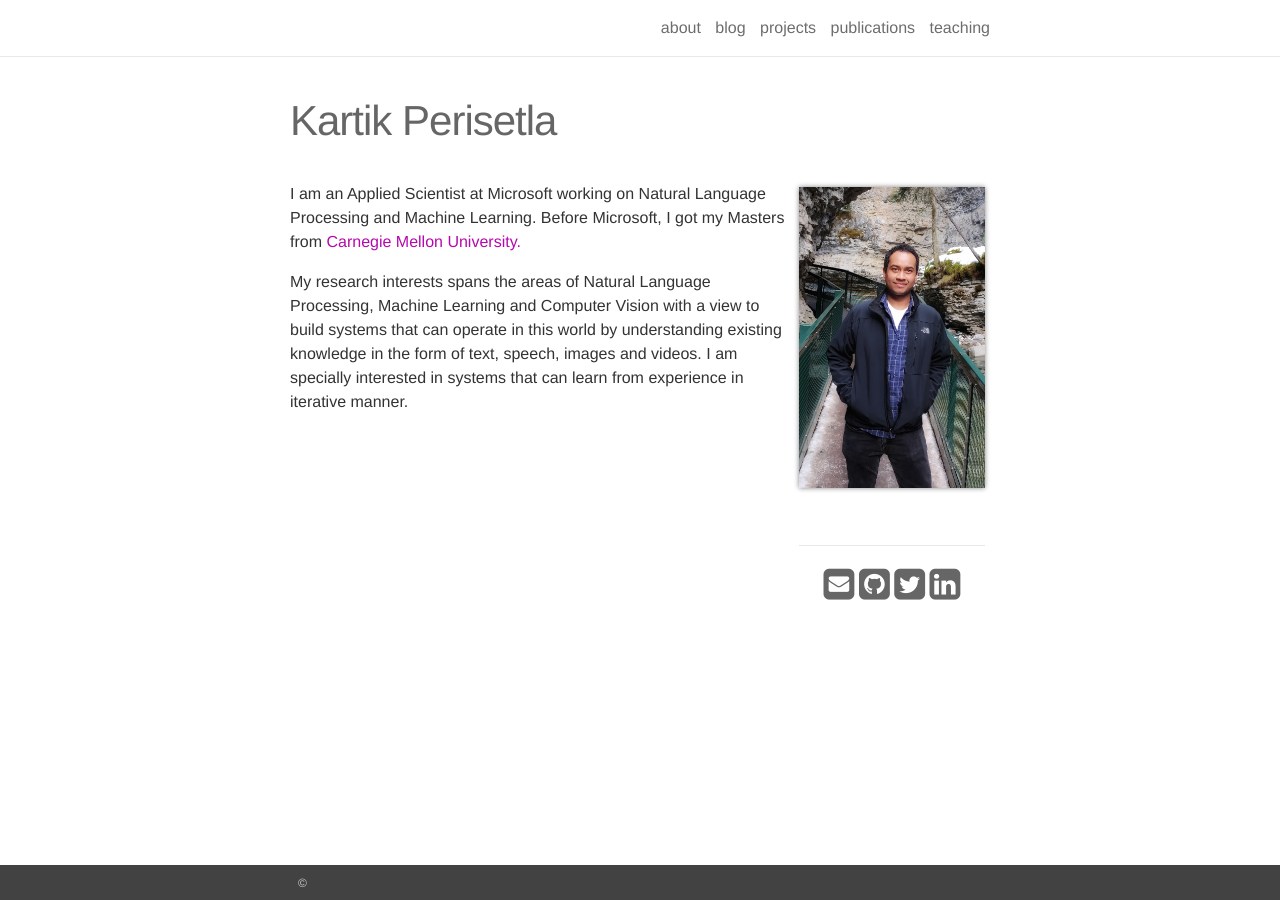
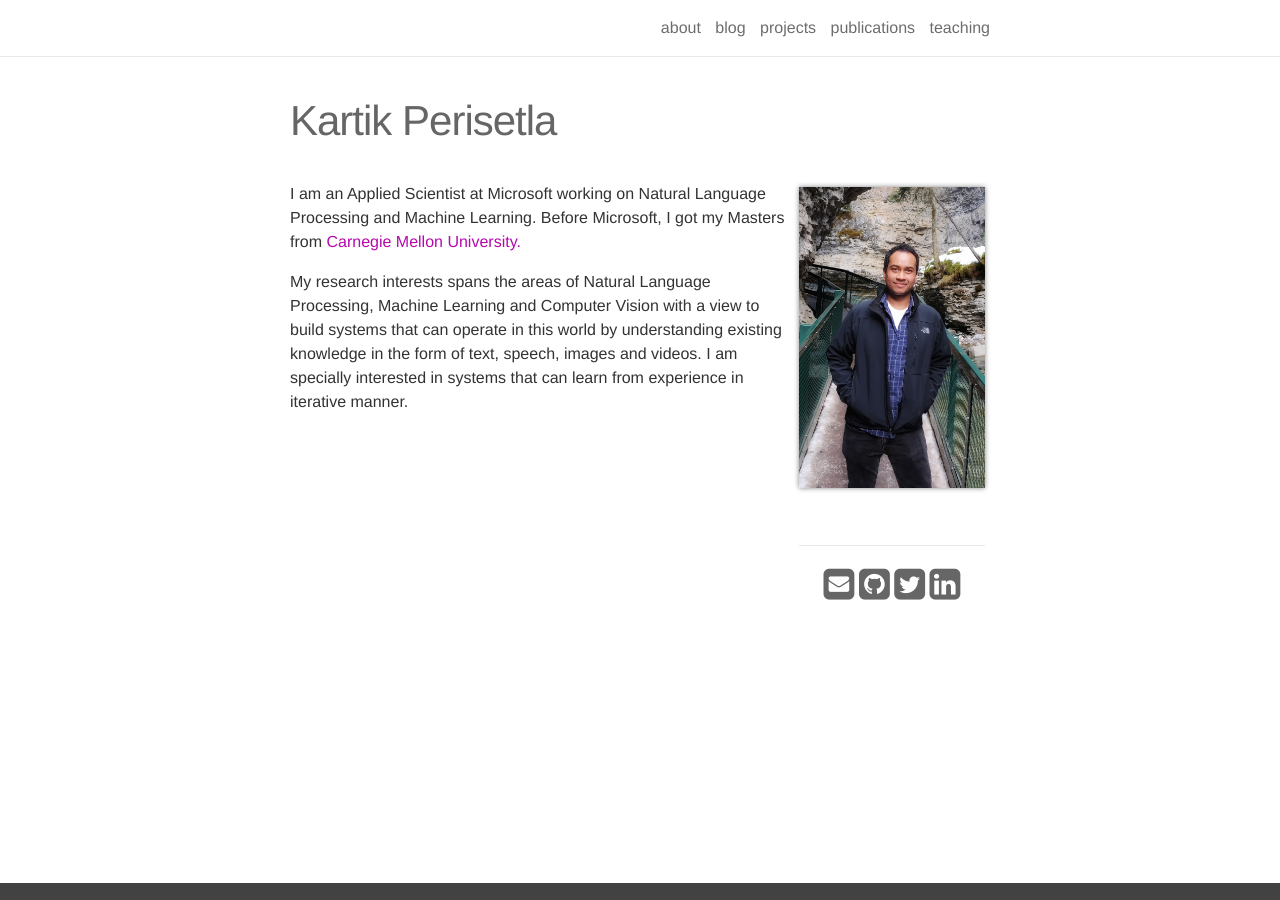
Before and after one commit to kartikperisetla/kartikperisetla.github.io, a Jekyll site: the page built from _pages/about.md, in a window 1280 px wide. Built offline with Jekyll 4.4.1, drawn with Linux system fonts in a browser that asks for light colours; nearby versions of some CDN libraries; library files that are not in the unit come from our copies.

Commit message:
nit change

```diff
--- a/_includes/footer.html
+++ b/_includes/footer.html
@@ -1,8 +1,8 @@
 <footer>
 
   <div class="wrapper">
-    &copy;
-    <!-- {{ site.footer_text }} -->
+    <!-- &copy;
+    {{ site.footer_text }} -->
   </div>
 
 </footer>
```
